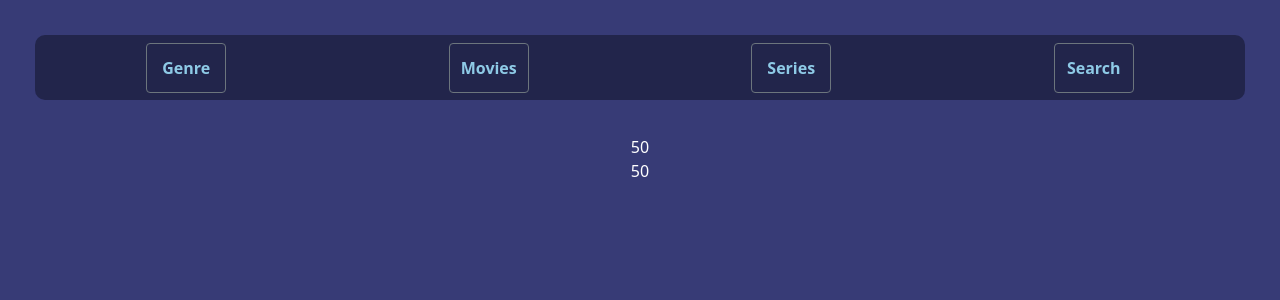
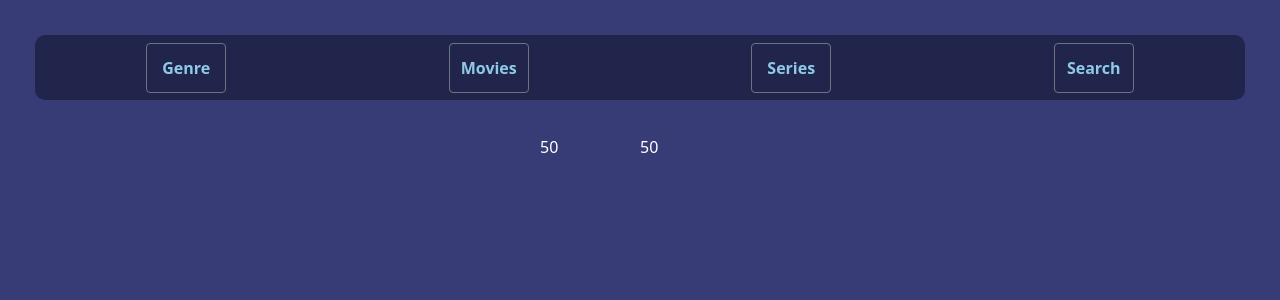
Before and after one commit to amacazzaga/moviestmbd, a React (Create React App) app: page / in a window 1280 px wide. Shown: the top 300 px of the page. Built offline with nearby package versions, Linux system fonts and the light colour scheme.

Commit message:
containers on body!

```diff
--- a/src/App.css
+++ b/src/App.css
@@ -1,5 +1,5 @@
 /*header*/
-.container-header{
+.container-header {
   margin: 35px;
 }
 header {
@@ -29,18 +29,23 @@ body {
 }
 .container-body {
   margin: 35px;
-  color: white;
   display: flex;
   justify-content: center;
 
+
 }
 .container-movies-series {
-  flex-direction: column;
+
+ display: flex;
 
 }
-.container-movies{
+.container-movies {
+  width: 100px;
+  height: 100px;
   color: white;
 }
-.container-series{
+.container-series {
+  width: 100px;
+  height: 100px;
   color: white;
 }
--- a/src/App.js
+++ b/src/App.js
@@ -6,11 +6,9 @@ function App() {
   return (
     <div>
       <div className="container-header">
-      <Header />
+        <Header />
       </div>
-      <div className="container-body">
-      <Body/>
-      </div>
+      <Body />
     </div>
   );
 }
--- a/src/Body/Body.js
+++ b/src/Body/Body.js
@@ -2,9 +2,15 @@ import React from "react";
 
 const Body = () => {
   return (
+    <div className="container-body">
     <div className="container-movies-series">
+      <div>
       <div className="container-movies">50</div>
+      </div>
+      <div>
       <div className="container-series">50</div>
+      </div>
+    </div>
     </div>
   );
 };
```
